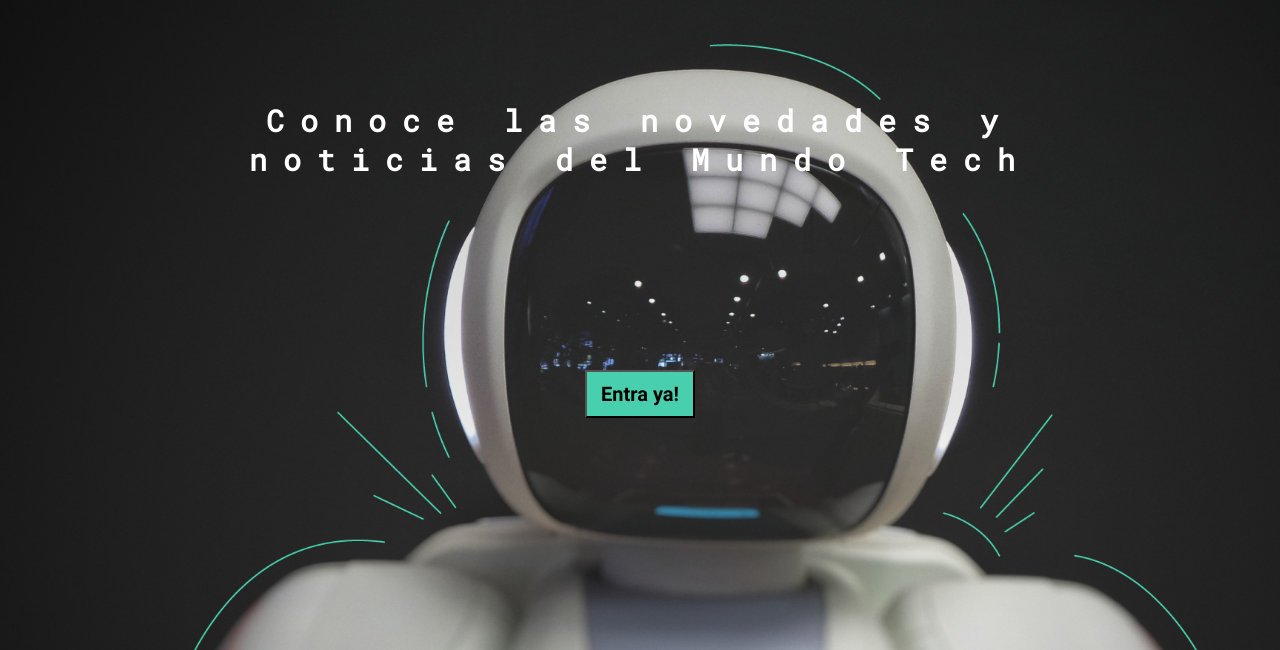
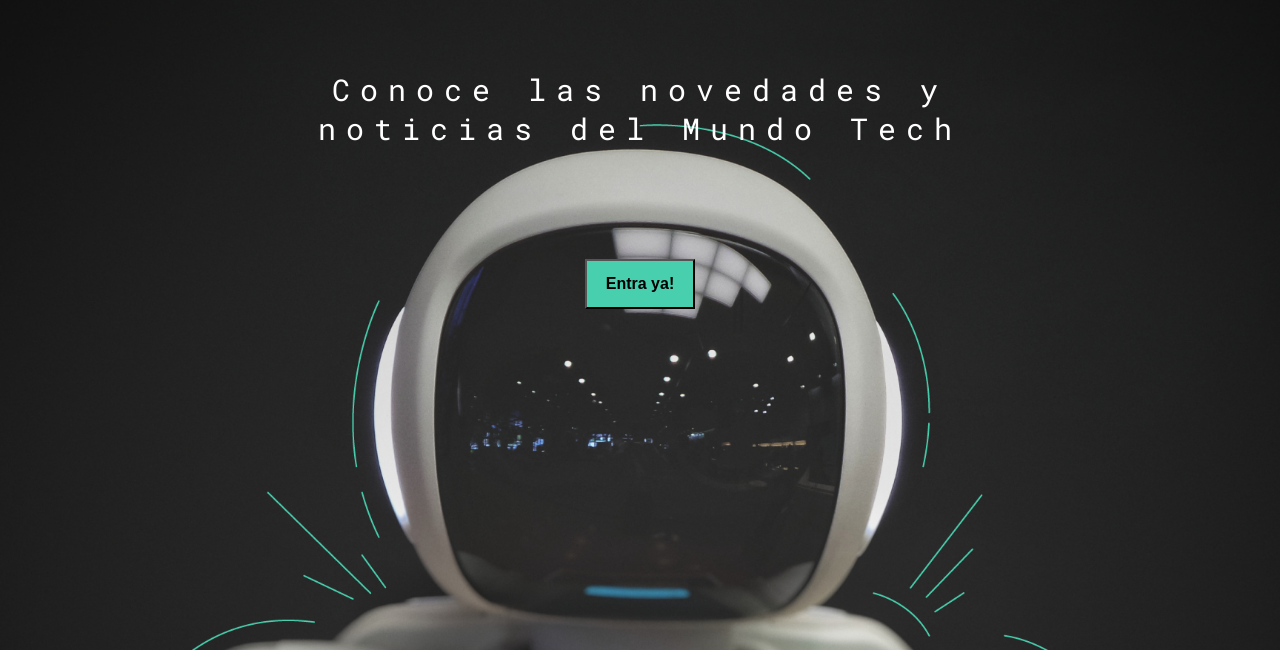
Before and after one commit to alejoriosrivas/maquetacion_en_css_tr, a plain HTML site: page index.htm in a window 1280 px wide. Shown: the part 150-800 px from the top of the page. Drawn offline with Linux system fonts and the light colour scheme.

Commit message:
Segunda versión del proyecto de Maquetación en CSS
- Cambios en la estructura y estilos de CSS, y cambios en la estructura del cuerpo en HTML

```diff
--- a/css/main.css
+++ b/css/main.css
@@ -4,7 +4,7 @@
 }
 @font-face {
     font-family: 's';
-    src: url('../assets/Fuentes/Roboto/Roboto-Bold.ttf  ');
+    src: url('../assets/Fuentes/Roboto/Roboto-Bold.ttf');
 }
 
 * {
@@ -14,11 +14,12 @@
     /* border: 1px solid red; */
 }
 body {
-    position: fixed;
     top: 0;
     left: 0;
     right: 0;
     bottom: 0;
+    position: fixed;
+    font-family: 'Roboto Mono', monospace;
 }
 a {
     color: black;
@@ -65,7 +66,6 @@ nav .header_navigator_logo img {
 }
 nav .header_navigator_aboutme_container a {
     color: black;
-    font-family: 'Roboto Mono';
     border-bottom: 1px solid black;
 }
 header .header_navigator_left {
@@ -78,38 +78,38 @@ header .header_navigator_left {
     margin-right: 2.5rem;
 }
 /* =============================== BODY */
-section .body {
-    width: 100%;
-    height: 100vh;
-    /* position: absolute; */
+.body_container {
+    height: 100%;
+    display: grid;
+    grid-template-columns: 1fr 4fr 1fr;
     background-size: cover;
     background-position: center;
     background-repeat: no-repeat;
-    background-position-x: -1px;
-    background-position-y: -4rem;
     background-image: url('../assets/Imágenes/Cover.png');
 }
-section .body {
+main .body {
+    height: 350px;
     display: grid;
-    grid-template-rows: 300px 1fr;
+    grid-column: 2;
+    margin-top: 80px;
     justify-items: center;
 }
-section .body_title {
+main .body_text {
+    color: white;
+    font-size: 1.5rem;
     text-align: center;
-    max-width: 800px;
-    align-self: center;
+    font-weight: 700px;
+    letter-spacing: .5rem;
+    font-family: 'Roboto Mono', monospace;
 }
-section .body_title h1 {
-    color: white;
-    letter-spacing: .8rem;
-    font-size: 1.5rem;
-    font-family: 'Roboto Mono';
-}
-section .body_button {
-    margin-top: 4rem;
-}
-section .body_button button {
-    padding: .5rem .7rem;
-    font-family: 's';
+main .body_button {
+    width: 110px;
+    height: 50px;
+    display: grid;
+    align-items: center;
     background-color: #48cfad;
 }
+main .body_button a {
+    font-weight: bold;
+    font-size: .8rem;
+}
--- a/index.htm
+++ b/index.htm
@@ -52,18 +52,16 @@
         </nav>
     </header>
     <!-- BODY -->
-    <section class="body_container">
-        <div class="body">
-            <div class="body_title">
-                <h1>
-                    Conoce las novedades y noticias del Mundo Tech
-                </h1>
-            </div>
-            <div class="body_button">
-                <button>Entra ya!</button>
-            </div>
-        </div>
-    </section>
+    <main class="body_container">
+        <section class="body">
+            <p class="body_text">Conoce las novedades y noticias del Mundo Tech</p>
+            <button class="body_button">
+                <a href="">
+                    Entra ya!
+                </a>
+            </button>
+        </section>
+    </main>
 
 </body>
 </html>
```
